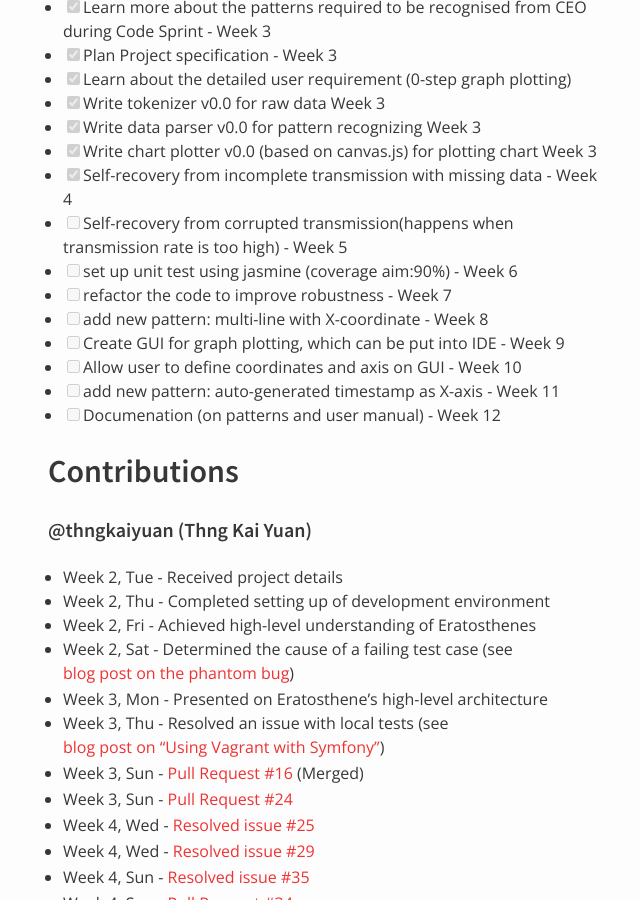
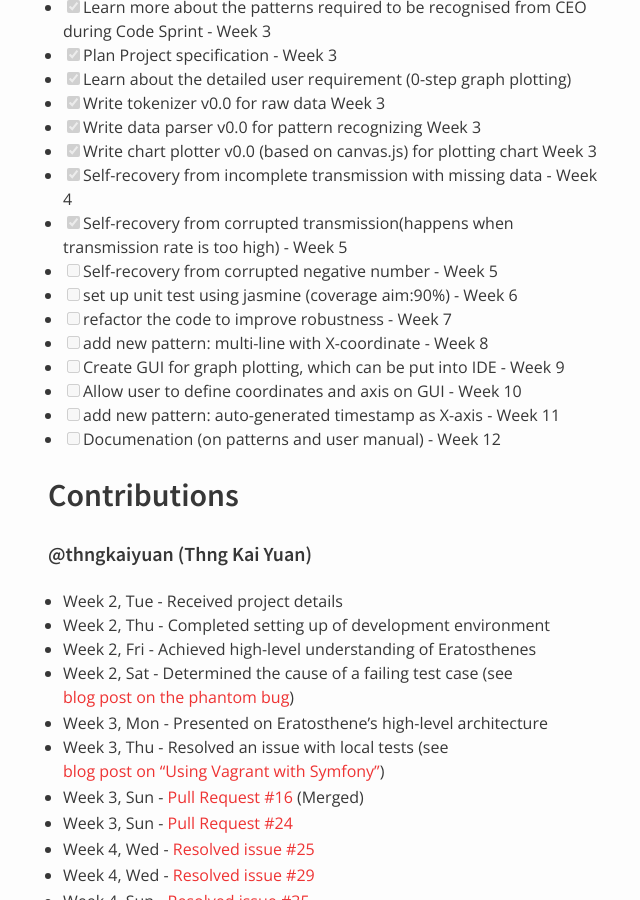
Before and after one commit to nus-oss/cs3281-AY1516S2-website, a Jekyll site: the page built from teams/codebender.md, in a window 1280 px wide and 900 px high, scrolled down 3095 px. Shown: the whole window, without its empty margins (322-962 px from the left). Built offline with Jekyll 4.4.1, drawn with Linux system fonts in a browser that asks for light colours.

Commit message:
Update Tanghao's schedule

```diff
--- a/teams/codebender.md
+++ b/teams/codebender.md
@@ -107,7 +107,8 @@ permalink: /teams/codebender/
 * [x] Write data parser v0.0 for pattern recognizing Week 3
 * [x] Write chart plotter v0.0 (based on canvas.js) for plotting chart Week 3
 * [x] Self-recovery from incomplete transmission with missing data - Week 4
-* [ ] Self-recovery from corrupted transmission(happens when transmission rate is too high) - Week 5
+* [x] Self-recovery from corrupted transmission(happens when transmission rate is too high) - Week 5
+* [ ] Self-recovery from corrupted negative number - Week 5
 * [ ] set up unit test using jasmine (coverage aim:90%) - Week 6
 * [ ] refactor the code to improve robustness - Week 7
 * [ ] add new pattern: multi-line with X-coordinate - Week 8
```
